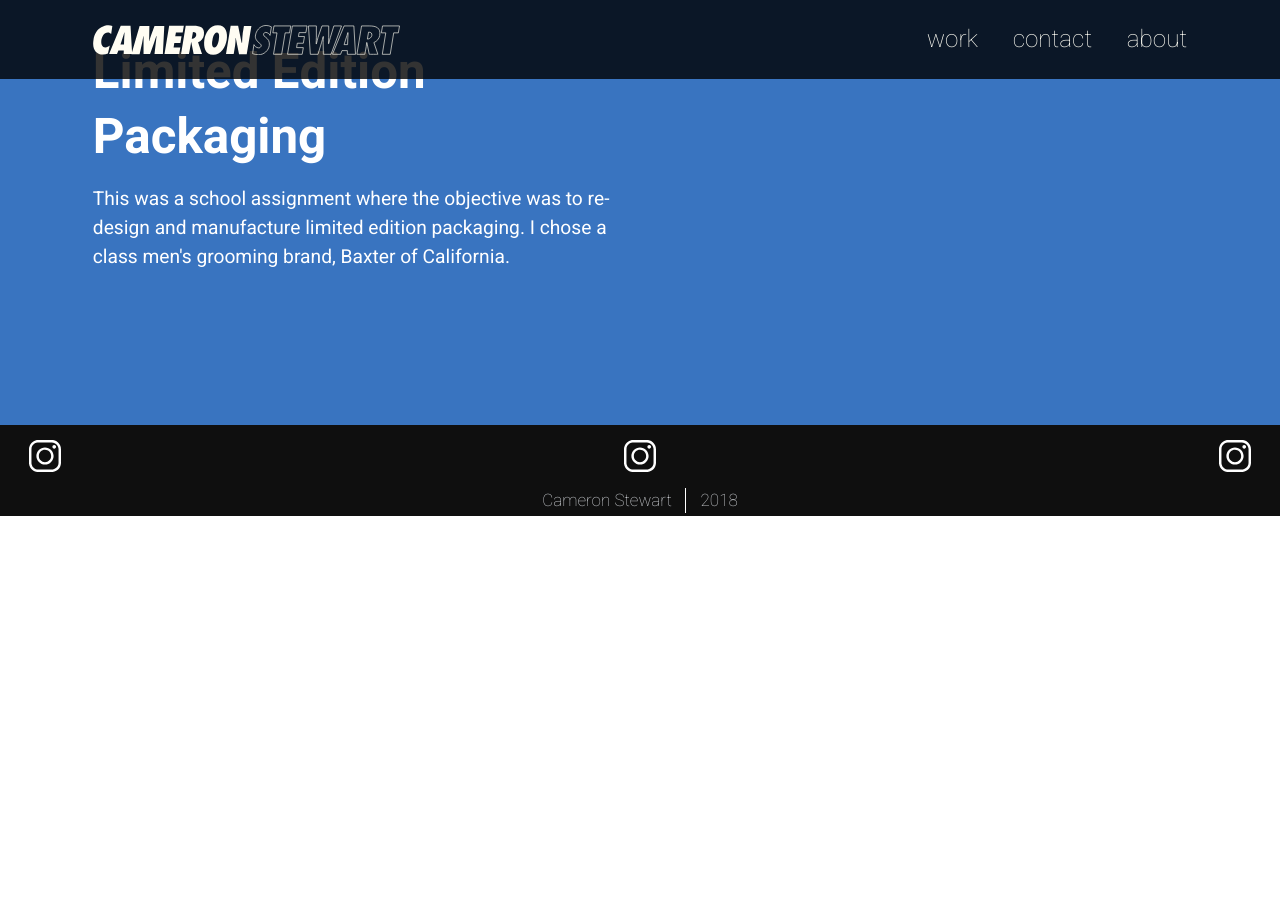
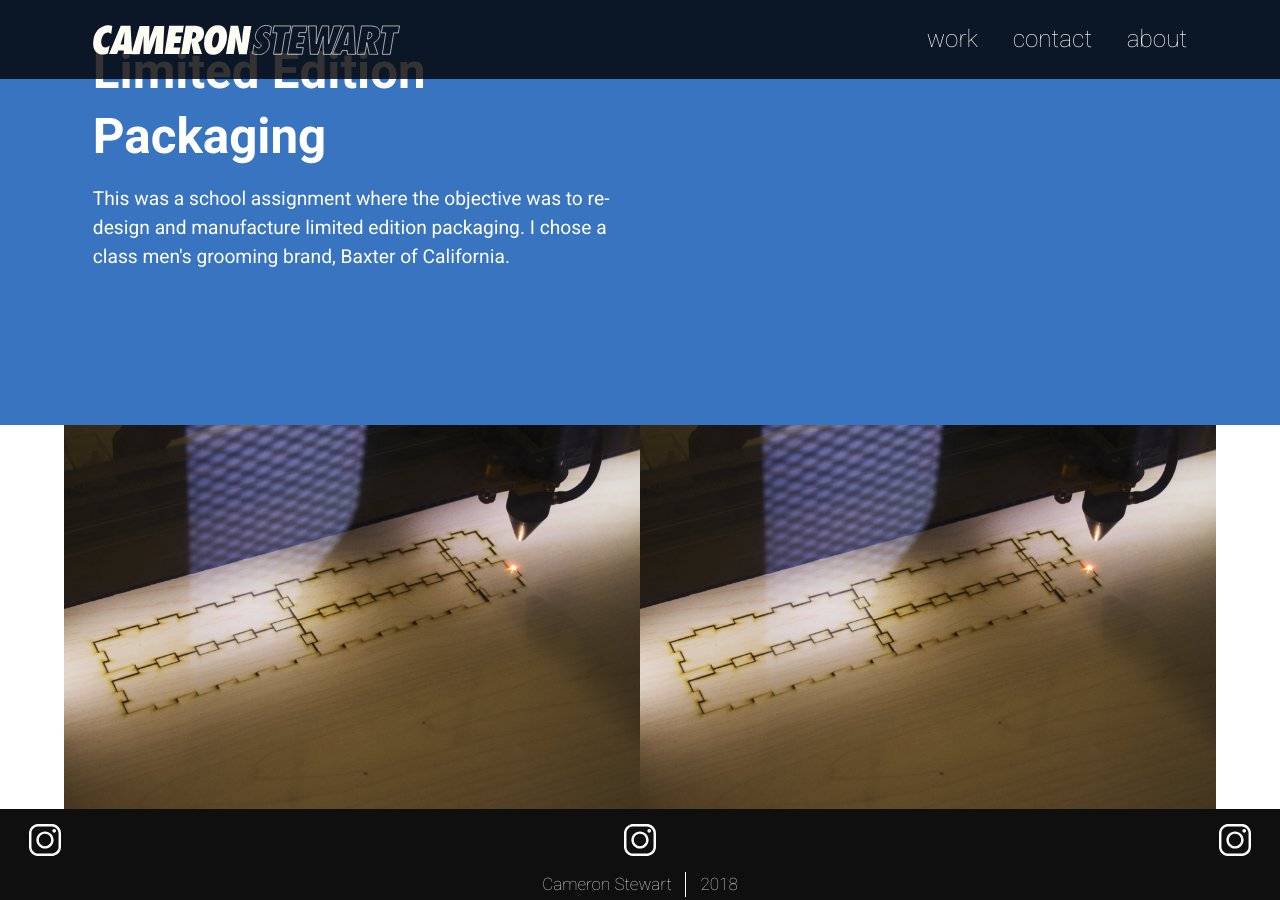
Before and after one commit to cstewartottawa/cameronstewart.design, a Jekyll site: the page built from baxter.html, in a window 1280 px wide and 900 px high, scrolled down 993 px. Built offline with Jekyll 4.4.1, drawn with Linux system fonts in a browser that asks for light colours; before the commit the page ends 1509 px from its top, so only the background shows below that.

Commit message:
made process section jekyll

```diff
--- /dev/null
+++ b/_includes/process-section.html
@@ -0,0 +1,10 @@
+<section class="gutter">
+<div class="grid wrapper">
+  <div class="unit xs-1 m-1-2">
+    <img class="img-flex" src="{{site.baseurl}}/images/{{include.image}}">
+  </div>
+  <div class="unit xs-1 m-1-2">
+    <img class="img-flex" src="{{site.baseurl}}/images/{{include.image}}">
+  </div>
+</div>
+</section>
--- a/baxter.html
+++ b/baxter.html
@@ -5,3 +5,4 @@
 ---
 
   {% include hero-intro.html title="Limited Edition Packaging" intro="This was a school assignment where the objective was to re-design and manufacture limited edition packaging. I chose a class men's grooming brand, Baxter of California." image="baxter-hero.jpg" class="baxter-intro" %}
+  {% include process-section.html image="baxter-hero.jpg" image="baxter-laser.jpg" %}
--- a/lift.html
+++ b/lift.html
@@ -17,7 +17,7 @@
   </div>
   </section>
 
-  <section class="bg-black process-section process-section-lift gutter pad-t-4 pad-b-4">
+  <section class="bg-black gutter pad-t-4 pad-b-4">
   <div class="grid wrapper">
     <div class="unit xs-1 m-1-2 island-2">
       <img class="img-flex" src="{{site.baseurl}}/images/lift-sketches.svg">
```
Also changed, not shown: other parts of lift.html (+1 -1 lines), images/baxter-laser.jpg (added).
